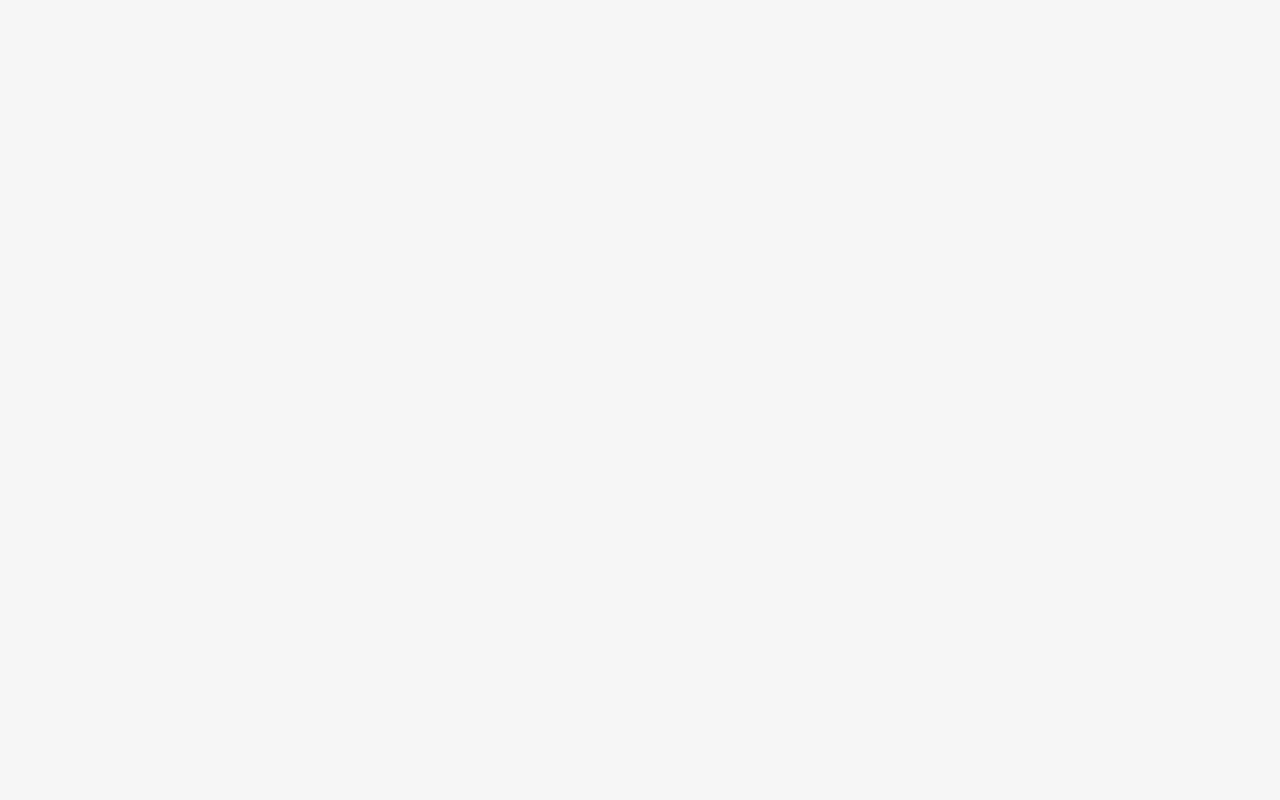
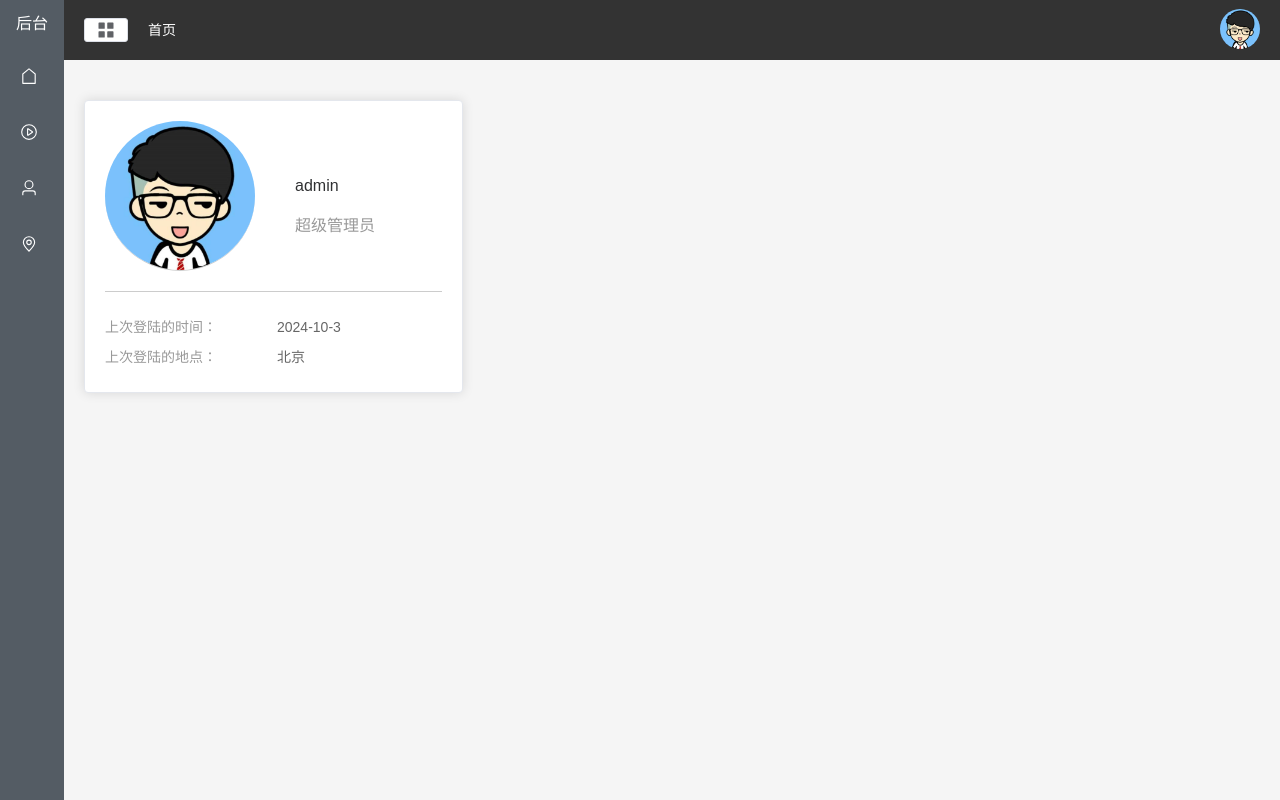
Before and after one commit to LEIGENGEN/user-manager-website-vue, a Vue app: page /#/home in a window 1280 px wide. Before the commit this address had no page. Built offline with nearby package versions, Linux system fonts and the light colour scheme.

Commit message:
首页左上方卡片实现

```diff
--- a/src/router/index.js
+++ b/src/router/index.js
@@ -3,7 +3,13 @@ import {createRouter, createWebHashHistory} from 'vue-router'
 const routes = [{
   path: '/',
   name: 'main',
-  component: () => import('@/views/Main.vue')
+  component: () => import('../views/Main.vue'),
+  redirect: '/home',
+  children: [{
+    path: '/home',
+    name: 'home',
+    component: () => import('../views/Home.vue')
+  }]
 }]
 
 const router = createRouter({
--- /dev/null
+++ b/src/views/Home.vue
@@ -0,0 +1,67 @@
+<script setup>
+const getImageUrl = (user) => new URL(`../assets/images/${user}.png`, import.meta.url).href
+</script>
+
+<template>
+  <el-row class="home" :gutter="20">
+    <el-col :span="8" style="margin-top: 20px">
+      <el-card>
+        <div class="user">
+          <img :src="getImageUrl('user')" class="user"/>
+          <div class="user-info">
+            <p>admin</p>
+            <p class="user-info-p">超级管理员</p>
+          </div>
+        </div>
+        <div class="login-info">
+          <p>上次登陆的时间：<span>2024-10-3</span></p>
+          <p>上次登陆的地点：<span>北京</span></p>
+        </div>
+      </el-card>
+    </el-col>
+  </el-row>
+</template>
+
+<style scoped lang="less">
+.home {
+  height: 100%;
+  overflow: hidden;
+
+  .user {
+    display: flex;
+    align-items: center;
+    border-bottom: 1px solid #ccc;
+    margin-bottom: 20px;
+
+    img {
+      width: 150px;
+      height: 150px;
+      border-radius: 50%;
+      margin-right: 40px;
+    }
+
+    .user-info {
+      p {
+        line-height: 40px;
+      }
+
+      .user-info-p {
+        color: #999;
+      }
+    }
+  }
+
+  .login-info {
+    p {
+      line-height: 30px;
+      font-size: 14px;
+      color: #999;
+
+      span {
+        color: #666;
+        margin-left: 60px;
+      }
+    }
+  }
+}
+</style>
--- a/src/views/Main.vue
+++ b/src/views/Main.vue
@@ -13,7 +13,7 @@ import CommonHeader from '../components/CommonHeader.vue'
           <common-header></common-header>
         </el-header>
         <el-main class="right-main">
-          miain
+          <router-view></router-view>
         </el-main>
       </el-container>
     </el-container>
```
